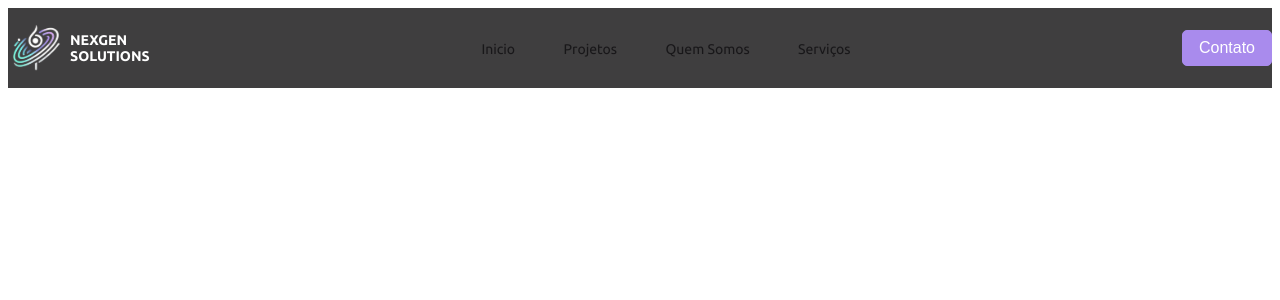
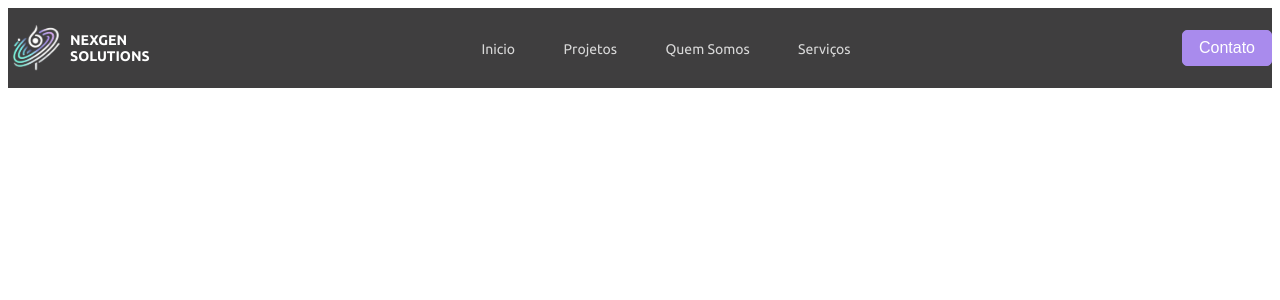
Before and after one commit to NexGenSolutionsIT/nexgen, a Next.js app: page /Home in a window 1280 px wide. Shown: the top 300 px of the page. Built offline with nearby package versions, Linux system fonts and the light colour scheme.

Commit message:
fix links

```diff
--- a/src/Components/Links/Links.tsx
+++ b/src/Components/Links/Links.tsx
@@ -2,16 +2,18 @@ import React from "react";
 import dark from "./styles/dark.module.scss";
 import light from "./styles/light.module.scss";
 import Link from "next/link";
+import { useTheme } from "@/Context/ThemeContext";
 
 interface LinksProps {
   text: string;
-  variant?: "dark" | "light";
   href: string;
 }
 
-function Links({ variant = "light", text, href }: LinksProps) {
+function Links({ text, href }: LinksProps) {
+  const { theme } = useTheme();
+
   const getStyles = () => {
-    switch (variant) {
+    switch (theme) {
       case "dark":
         return dark;
       default:
```
